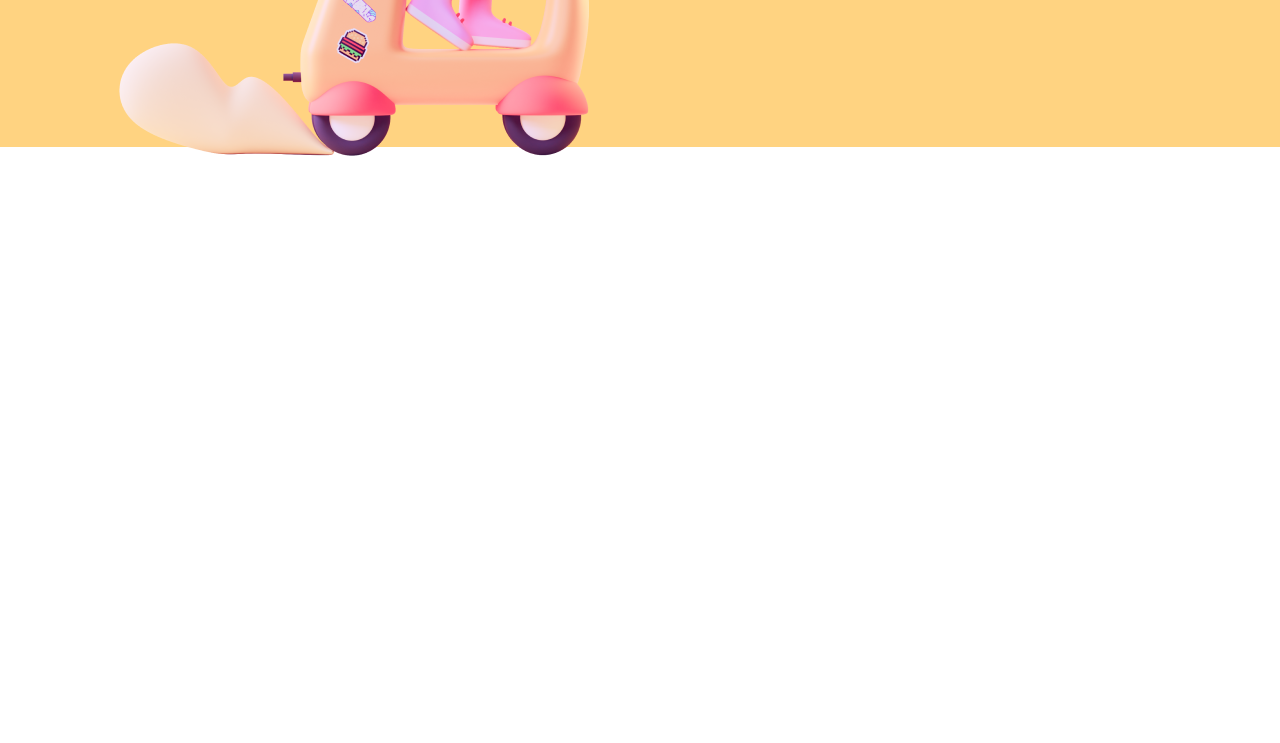
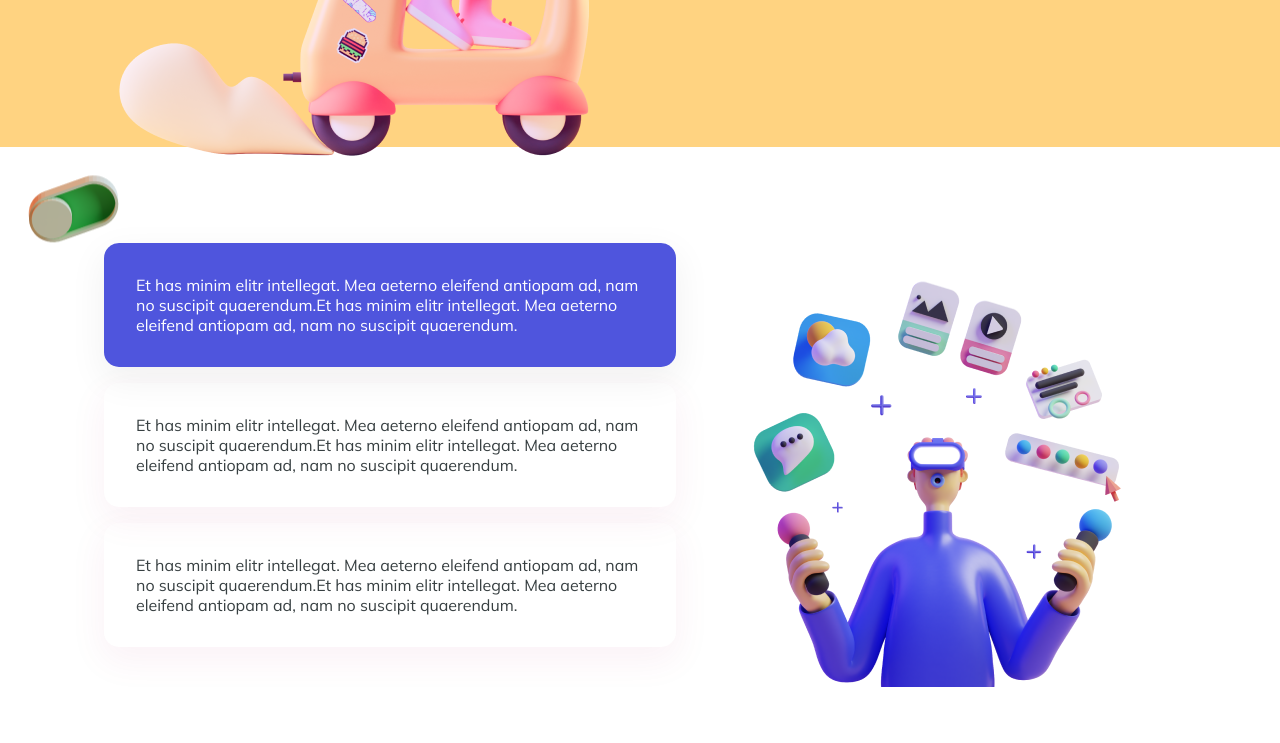
Before and after one commit to vauxgomes/a4c3e6918, a plain HTML site: page index.html in a window 1280 px wide. Shown: the part 518-1261 px from the top of the page. Before the commit the page ends 800 px from the top, so only its background shows below. Drawn offline with Linux system fonts and the light colour scheme.

Commit message:
Section 1

```diff
--- /dev/null
+++ b/assets/css/animations.css
@@ -0,0 +1,14 @@
+@keyframes float {
+  0% {
+    /* box-shadow: 0 5px 15px 0px rgba(0, 0, 0, 0.6); */
+    transform: translatey(0px);
+  }
+  50% {
+    /* box-shadow: 0 25px 15px 0px rgba(0, 0, 0, 0.2); */
+    transform: translatey(-20px);
+  }
+  100% {
+    /* box-shadow: 0 5px 15px 0px rgba(0, 0, 0, 0.6); */
+    transform: translatey(0px);
+  }
+}
--- /dev/null
+++ b/assets/css/doodles.css
@@ -0,0 +1,7 @@
+.doodle-3 {
+  position: absolute;
+  top: -10px;
+  left: -76px;
+
+  animation: float 6s ease-in-out infinite;
+}
--- a/assets/css/main.css
+++ b/assets/css/main.css
@@ -5,6 +5,8 @@
 @import url(./reset.css);
 @import url(./topbar.css);
 @import url(./banner.css);
+@import url(./doodles.css);
+@import url(./animations.css);
 @import url(./misc.css);
 
 :root {
@@ -37,3 +39,15 @@ h1 {
   letter-spacing: 0.2px;
   line-height: 1;
 }
+
+section {
+  position: relative;
+
+  padding: 3.5em 0;
+  margin: 0 auto;
+  max-width: var(--max-width);
+
+  display: flex;
+  align-items: center;
+  gap: 1em;
+}
--- a/assets/css/misc.css
+++ b/assets/css/misc.css
@@ -1,4 +1,3 @@
-
 .logo {
   color: var(--text-spanish-violet);
   font-size: 21px;
@@ -22,3 +21,24 @@
   color: var(--text-spanish-violet);
   background-color: transparent;
 }
+
+.comments {
+  display: flex;
+  flex-direction: column;
+  gap: 1em;
+}
+
+.comment {
+  padding: 2em;
+  border-radius: 15px;
+  box-shadow: 0px 12px 35px 4px rgba(171, 8, 96, 0.05);
+
+  transition: all 0.3s ease;
+}
+
+.comment:hover,
+.comment.focus {
+  color: #fff;
+  background-color: var(--bg-majorelle-blue);
+  box-shadow: 0px 12px 35px 4px rgba(0, 0, 0, 0.05);
+}
--- a/index.html
+++ b/index.html
@@ -41,5 +41,30 @@
         </div>
       </div>
     </header>
+
+    <section>
+      <div class="comments">
+        <div class="comment focus">
+          Et has minim elitr intellegat. Mea aeterno eleifend antiopam ad, nam
+          no suscipit quaerendum.Et has minim elitr intellegat. Mea aeterno
+          eleifend antiopam ad, nam no suscipit quaerendum.
+        </div>
+
+        <div class="comment">
+          Et has minim elitr intellegat. Mea aeterno eleifend antiopam ad, nam
+          no suscipit quaerendum.Et has minim elitr intellegat. Mea aeterno
+          eleifend antiopam ad, nam no suscipit quaerendum.
+        </div>
+
+        <div class="comment">
+          Et has minim elitr intellegat. Mea aeterno eleifend antiopam ad, nam
+          no suscipit quaerendum.Et has minim elitr intellegat. Mea aeterno
+          eleifend antiopam ad, nam no suscipit quaerendum.
+        </div>
+      </div>
+
+      <img src="./assets/imgs/1 1.png" alt="1 1">
+      <img class="doodle-3 float" src="./assets/imgs/doodle-3 1.png" />
+    </section>
   </body>
 </html>
```
